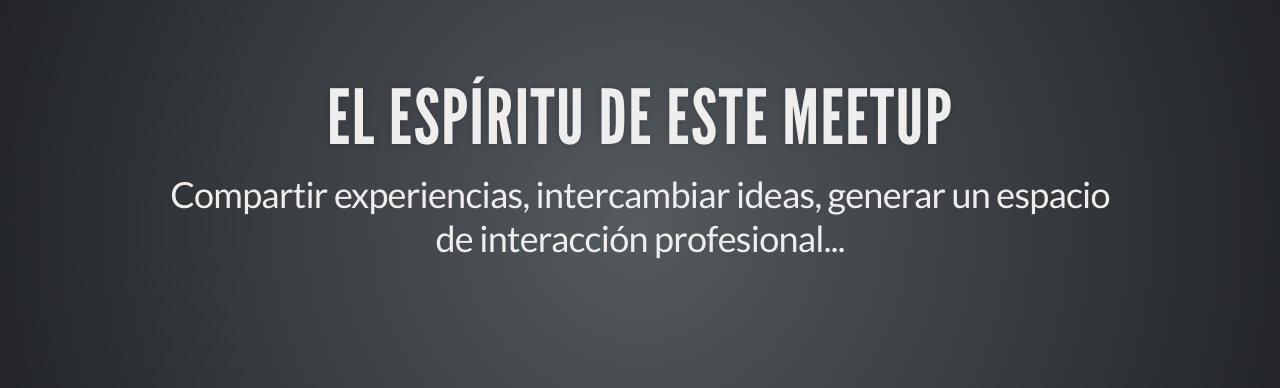
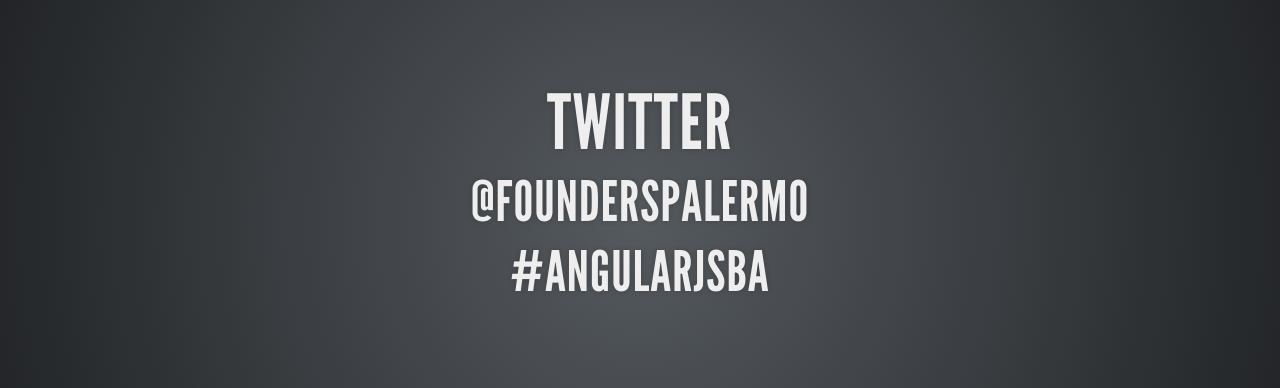
Before and after one commit to juanmanuelarias/angularjs-meetup, a website: page meetup-01/presentation/index.html in a window 1280 px wide. Both pictures are taken after a click on the element 1251 px from the left and 734 px from the top of the page. Shown: the part 176-564 px from the top of the page. Drawn offline with nearby package versions, Linux system fonts and the light colour scheme.

Commit message:
Add twitter hashtag

```diff
--- a/meetup-01/presentation/index.html
+++ b/meetup-01/presentation/index.html
@@ -40,6 +40,12 @@
                 <p>
                     <small>by <a href="https://twitter.com/juanma_ari">@juanma_ari</a> | <a href="http://www.meetup.com/AngularJS-Buenos-Aires/">meetup</a></small>
                 </p>
+            </section>
+
+            <section>
+                <h2>Twitter</h2>
+                <h3>@founderspalermo</h3>
+                <h3>#AngularJSBA</h3>
             </section>
 
             <section>
```
